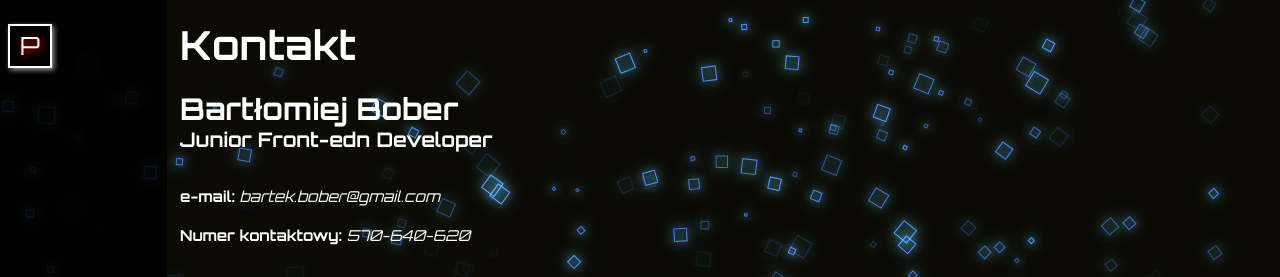
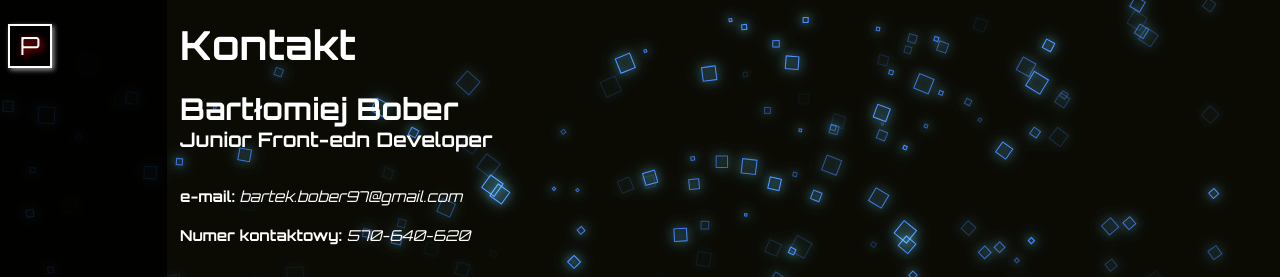
Before and after one commit to venglas/portfolio_2019, a Vue app: page /kontakt in a window 1280 px wide. Shown: the top 277 px of the page. Built offline with nearby package versions, Linux system fonts and the light colour scheme; a web font is replaced by a local one.

Commit message:
rename email

```diff
--- a/src/views/kontakt.vue
+++ b/src/views/kontakt.vue
@@ -9,7 +9,7 @@
         </header>
 
         <div class="contact-item">
-          <span class="contact-item__name">e-mail: </span> <a href="mailto:bartek.bober@gmail.com" class="link">bartek.bober@gmail.com</a>
+          <span class="contact-item__name">e-mail: </span> <a href="mailto:bartek.bober97@gmail.com" class="link">bartek.bober97@gmail.com</a>
         </div>
 
         <div class="contact-item">
```
